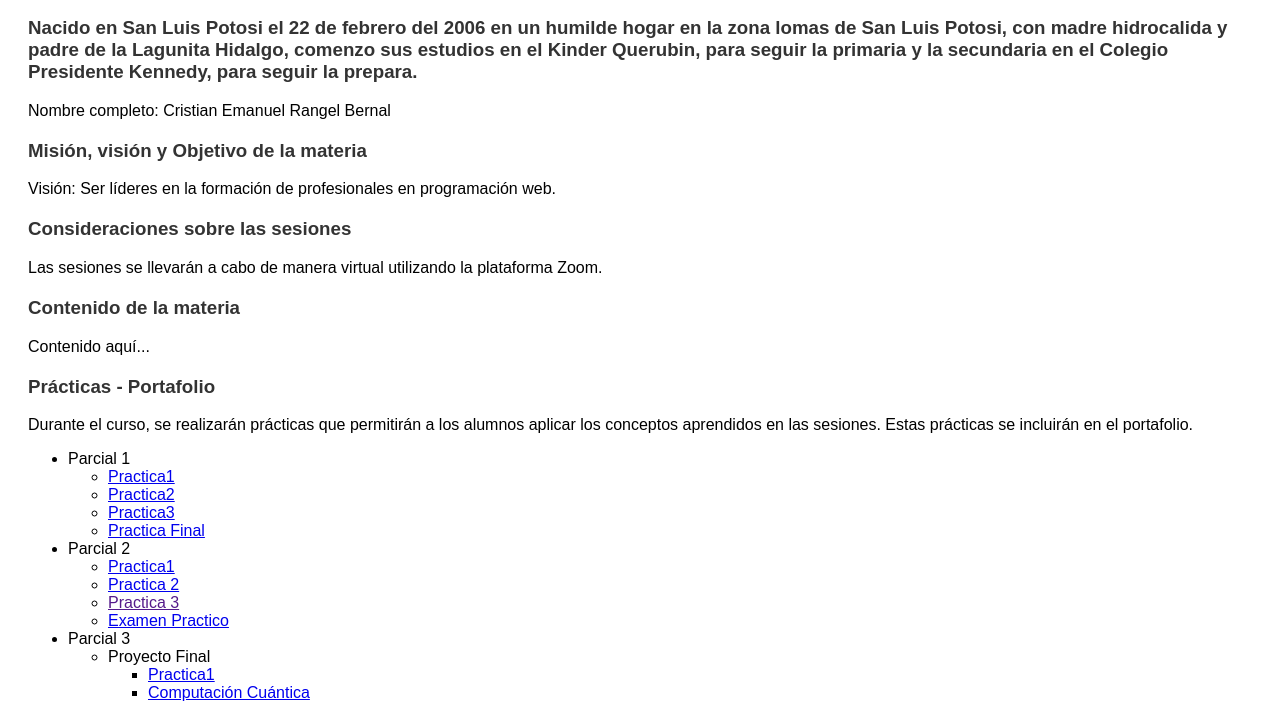
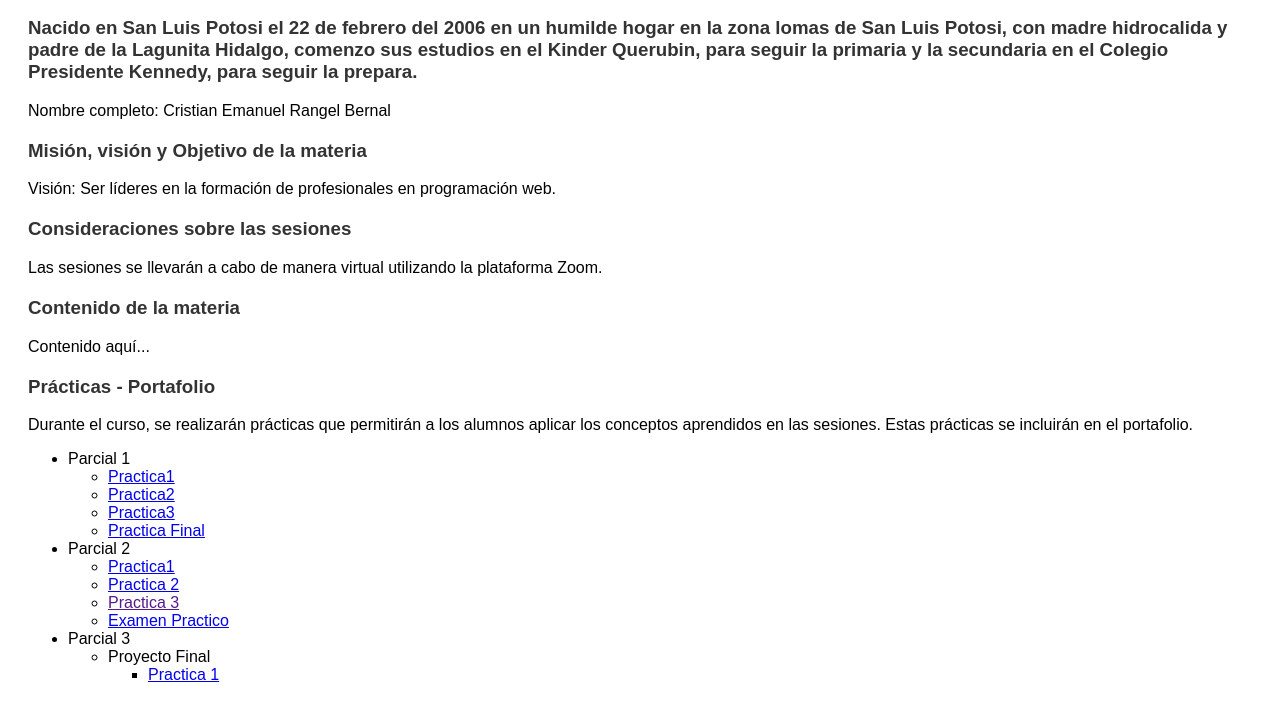
Before and after one commit to 183684/Portafolio-18, a plain HTML site: page index.html in a window 1280 px wide. Shown: the part 111-833 px from the top of the page. Drawn offline with Linux system fonts and the light colour scheme.

Commit message:
Update index.html

```diff
--- a/index.html
+++ b/index.html
@@ -62,5 +62,4 @@
                     <ul>
                         <li>Proyecto Final
                             <ul>
-                                <li><a href="P1P3.html">Practica1</a></li>
-                                <li><a href="inicio.html">Computación Cuántica</a></li
+                                <li><a href="P1P3.html">Practica 1</a></li
```
